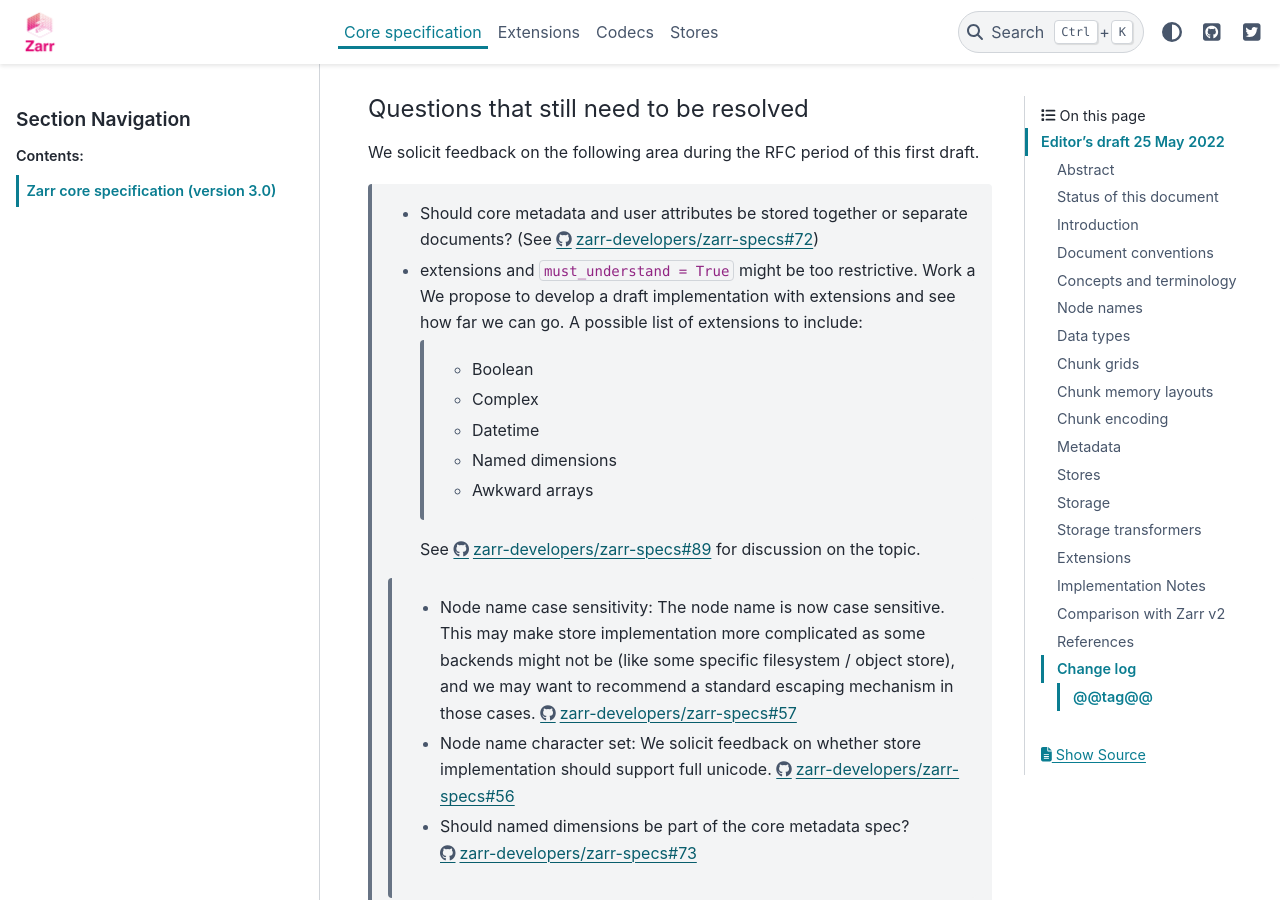
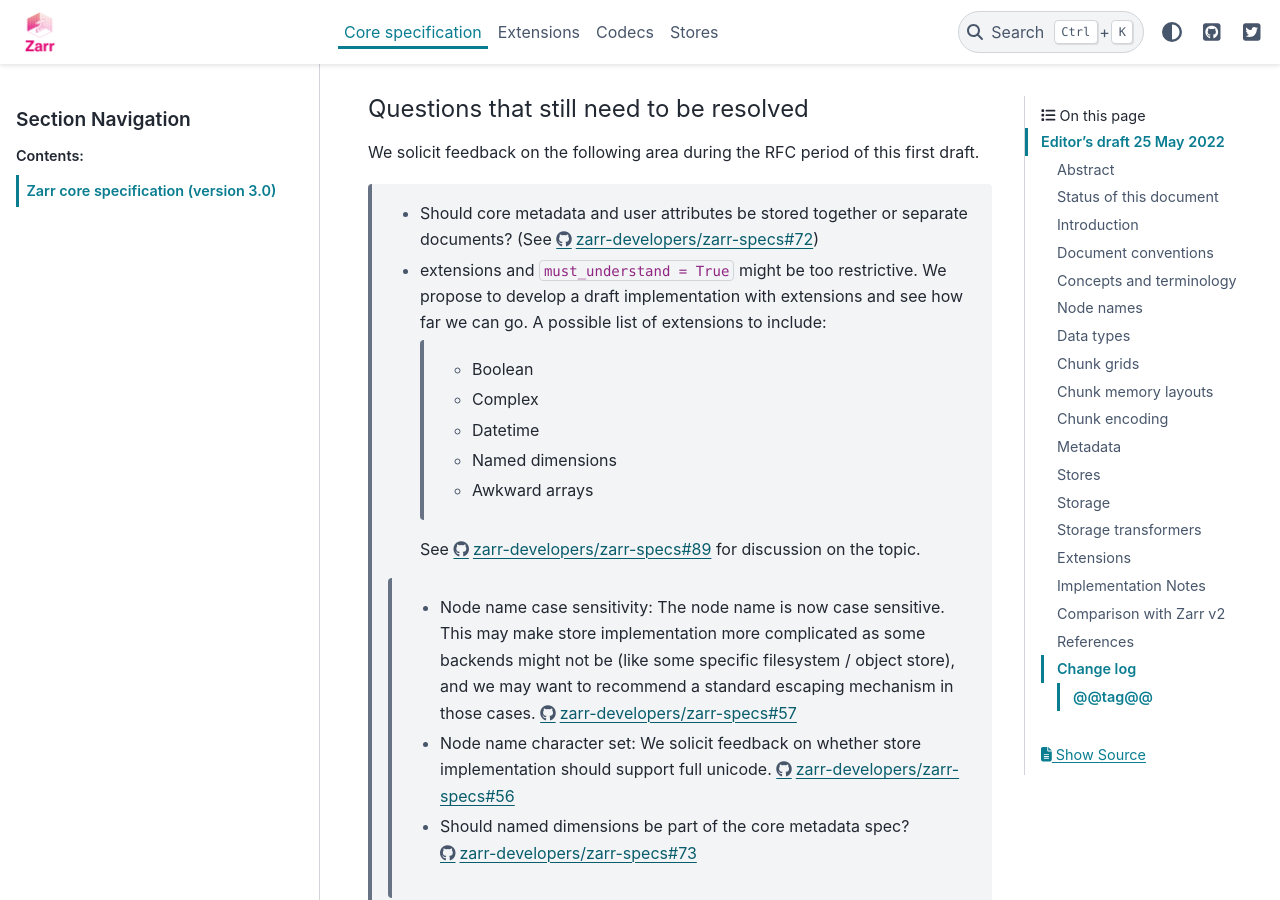
Before and after one commit to zarr-developers/zarr-specs, a Sphinx documentation site: the page built from docs/core/v3.0.rst, in a window 1280 px wide and 900 px high, scrolled down 3581 px. Built offline with Sphinx 7.4.7 and the PyData theme 0.15.4, drawn with Linux system fonts in a browser that asks for light colours.

Commit message:
Drop rogue "Work a"
Co-authored-by: Even Rouault <even.rouault@spatialys.com>

```diff
--- a/docs/core/v3.0.rst
+++ b/docs/core/v3.0.rst
@@ -172,7 +172,7 @@ draft.
 
  - Should core metadata and user attributes be stored together or separate documents?
    (See https://github.com/zarr-developers/zarr-specs/issues/72)
- - extensions and ``must_understand = True`` might be too restrictive. Work a
+ - extensions and ``must_understand = True`` might be too restrictive.
    We propose to develop a draft implementation with extensions and
    see how far we can go. A possible list of extensions to include:
 
```
